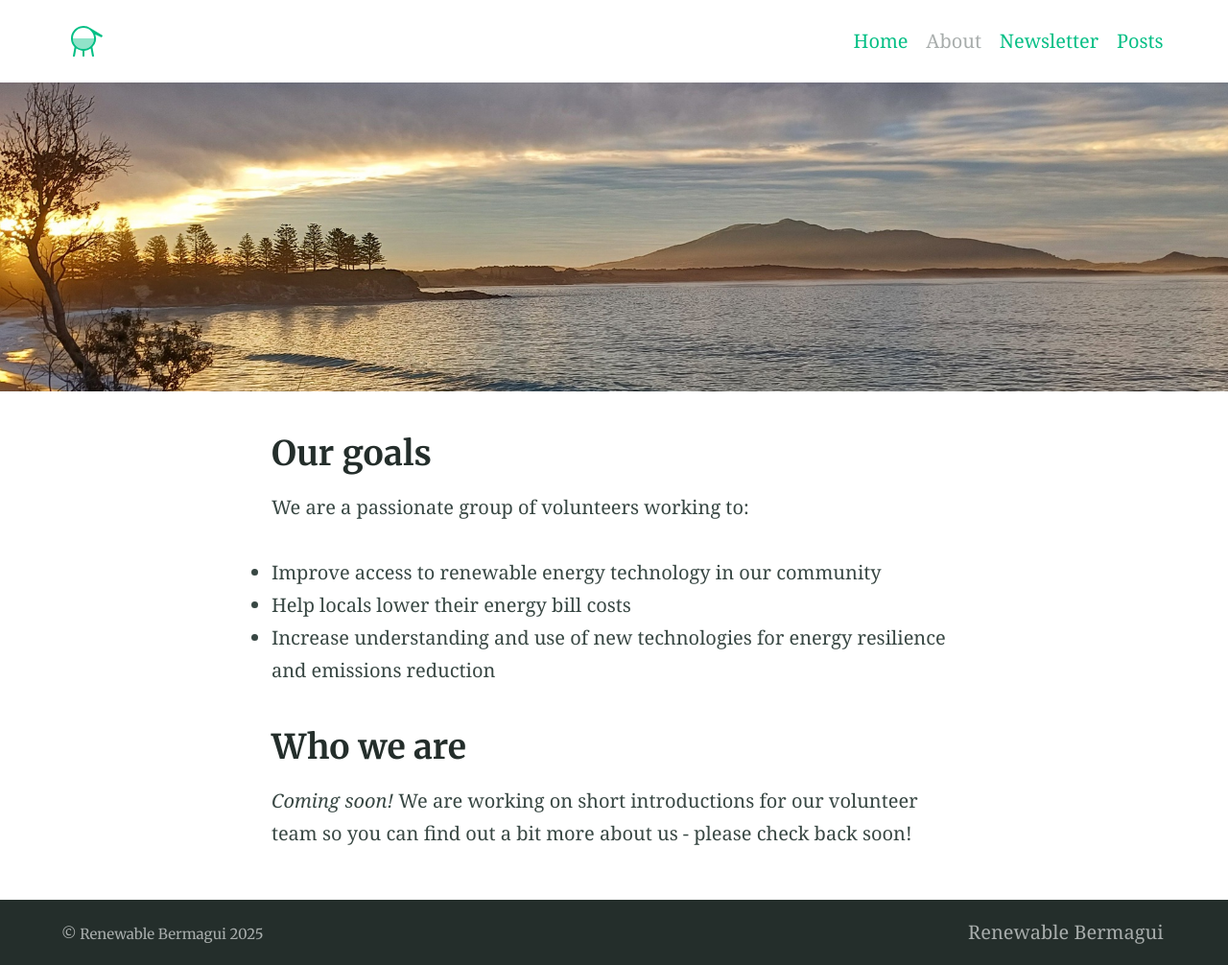
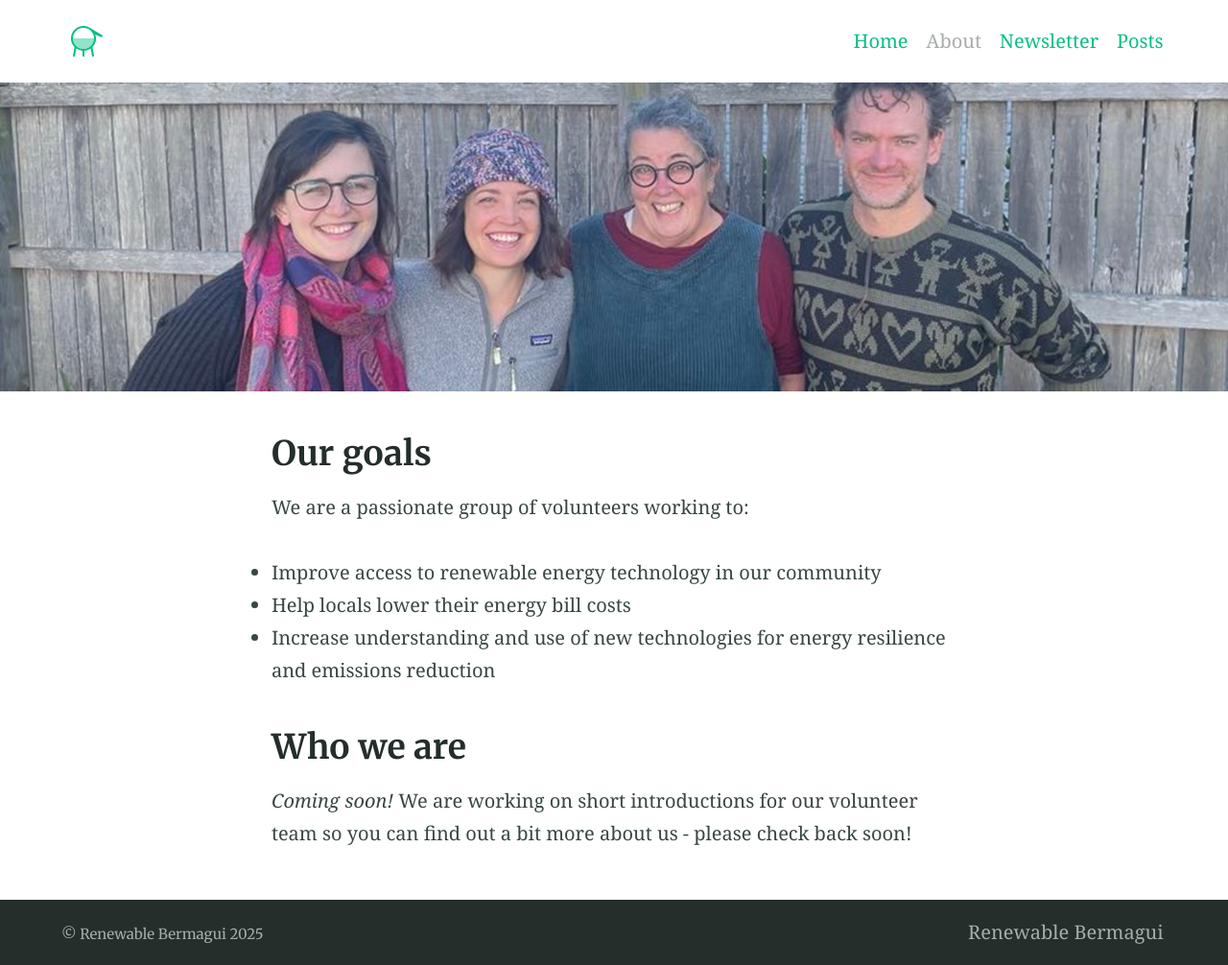
Before and after one commit to renewablebermagui/renewablebermagui.github.io, a Jekyll site: the page built from about.md, in a window 1280 px wide. Shown: the whole page at 96% size. Built offline with Jekyll 4.4.1, drawn with Linux system fonts in a browser that asks for light colours.

Commit message:
updated About photo

```diff
--- a/about.md
+++ b/about.md
@@ -2,6 +2,7 @@
 layout: page
 title: About
 permalink: /about
+feature_image: 'img/team_1500_675.jpg'
 ---
 
 ## Our goals
```
